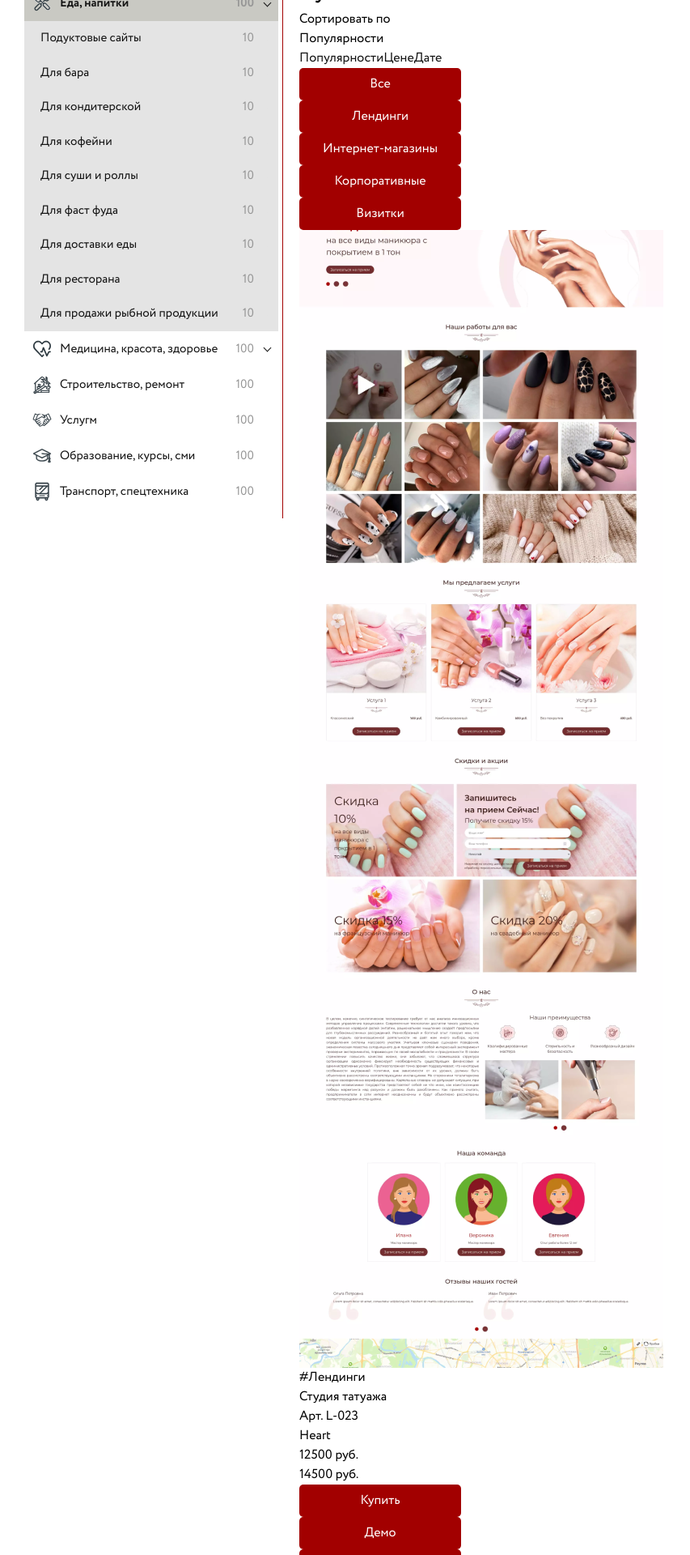
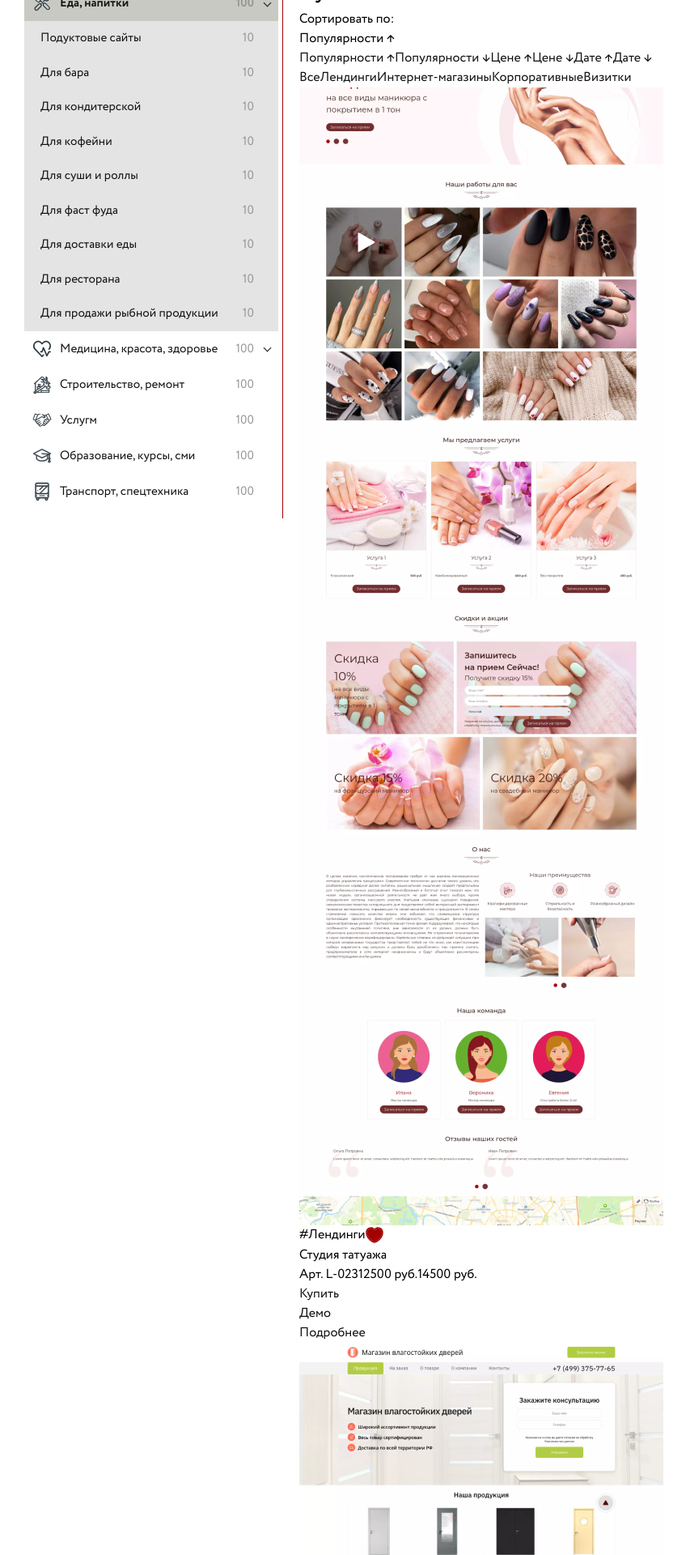
Before and after one commit to Artematrr/Ready-made-Solutions, a React (Vite) app: page / in a window 1280 px wide. Shown: the part 160-2080 px from the top of the page at 81% size, without its empty margins (0-853 px from the left). Built offline with nearby package versions, Linux system fonts and the light colour scheme.

Commit message:
upd product section

```diff
--- a/src/screens/HomePage.jsx
+++ b/src/screens/HomePage.jsx
@@ -2,54 +2,296 @@ const HomePage = () => {
   return (
     <main className='main'>
       <div className='section'>Шапка на главной</div>
+
       <div className='section'>
         <h1> Купить готовый сайт</h1>
 
-        <div className='sort-container'>
-          <div className='sort-label'>Сортировать по</div>
+        <div className='sort-wrapper'>
+          <div className='sort-label'>Сортировать по:</div>
           <div className='sort-container'>
-            <div className='sort-corrent'>Популярности</div>
+            <div className='sort-corrent'>Популярности ↑</div>
             <div className='sort-dropdown'>
-              <a href='#'>Популярности</a>
-              <a href='#'>Цене</a>
-              <a href='#'>Дате</a>
+              <a href='#'>Популярности ↑</a>
+              <a href='#'>Популярности ↓</a>
+              <a href='#'>Цене ↑</a>
+              <a href='#'>Цене ↓</a>
+              <a href='#'>Дате ↑</a>
+              <a href='#'>Дате ↓</a>
             </div>
           </div>
         </div>
 
-        <div className='filter-wrapper'>
-          <div className='button-primary'>Все</div>
-          <div className='button-primary'>Лендинги</div>
-          <div className='button-primary'>Интернет-магазины</div>
-          <div className='button-primary'>Корпоративные</div>
-          <div className='button-primary'>Визитки</div>
+        <div className='tags-wrapper'>
+          <a href='#' className='active'>
+            Все
+          </a>
+          <a href='#'>Лендинги</a>
+          <a href='#'>Интернет-магазины</a>
+          <a href='#'>Корпоративные</a>
+          <a href='#'>Визитки</a>
         </div>
 
         <div className='product-cards-wrapper'>
           <div className='product-card'>
             <div className='card-image'>
-              <img src='/public/img/product-1.png' alt='' />
+              <img src='/public/img/product-1.png' alt='product-1' />
             </div>
             <div className='card-detail'>
               <div className='card-top'>
-                <div className='card-category'>#Лендинги</div>
-                <div className='card-title'>Студия татуажа</div>
-                <div className='card-article'>Арт. L-023</div>
-                <div className='card-favourites'>Heart</div>
-                <div className='card-price'>
-                  <div className='price-new'>12500 руб.</div>
-                  <div className='price-old'>14500 руб.</div>
+                <div className='row'>
+                  <div className='card-tag'>#Лендинги</div>
+                  <div className='card-favourites'>
+                    <img
+                      src='/public/img/icons/heart-full.svg'
+                      alt='favourites'
+                    />
+                  </div>
+                </div>
+                <div className='row'>
+                  <div className='card-title'>
+                  Студия татуажа
+                  </div>
                 </div>
               </div>
               <div className='card-bottom'>
+                <div className='row'>
+                  <div className='card-article'>Арт. L-023</div>
+                  <div className='card-price row'>
+                    <div className='price-new'>12500 руб.</div>
+                    <div className='price-old'>14500 руб.</div>
+                  </div>
+                </div>
                 <div className='card-buttons'>
-                  <div className='button-primary'>Купить</div>
-                  <div className='button-primary'>Демо</div>
-                  <div className='button-primary'>Подробнее</div>
+                  <div className='button-buy'>
+                    <a href='#'>Купить</a>
+                  </div>
+                  <div className='button-demo'>
+                    <a href='#'>Демо</a>
+                  </div>
+                  <div className='button-about'>
+                    <a href='#'>Подробнее</a>
+                  </div>
                 </div>
               </div>
             </div>
           </div>
+          <div className='product-card'>
+            <div className='card-image'>
+              <img src='/public/img/product-2.png' alt='product-2' />
+            </div>
+            <div className='card-detail'>
+              <div className='card-top'>
+                <div className='row'>
+                  <div className='card-tag'>#Лендинги</div>
+                  <div className='card-favourites'>
+                    <img
+                      src='/public/img/icons/heart-full.svg'
+                      alt='favourites'
+                    />
+                  </div>
+                </div>
+                <div className='row'>
+                  <div className='card-title'>
+                  Студия татуажа
+                  </div>
+                </div>
+              </div>
+              <div className='card-bottom'>
+                <div className='row'>
+                  <div className='card-article'>Арт. L-023</div>
+                  <div className='card-price row'>
+                    <div className='price-new'>12500 руб.</div>
+                    <div className='price-old'>14500 руб.</div>
+                  </div>
+                </div>
+                <div className='card-buttons'>
+                  <div className='button-buy'>
+                    <a href='#'>Купить</a>
+                  </div>
+                  <div className='button-demo'>
+                    <a href='#'>Демо</a>
+                  </div>
+                  <div className='button-about'>
+                    <a href='#'>Подробнее</a>
+                  </div>
+                </div>
+              </div>
+            </div>
+          </div>
+          <div className='product-card'>
+            <div className='card-image'>
+              <img src='/public/img/product-3.png' alt='product-3' />
+            </div>
+            <div className='card-detail'>
+              <div className='card-top'>
+                <div className='row'>
+                  <div className='card-tag'>#Лендинги</div>
+                  <div className='card-favourites'>
+                    <img
+                      src='/public/img/icons/heart-full.svg'
+                      alt='favourites'
+                    />
+                  </div>
+                </div>
+                <div className='row'>
+                  <div className='card-title'>
+                  Студия татуажа
+                  </div>
+                </div>
+              </div>
+              <div className='card-bottom'>
+                <div className='row'>
+                  <div className='card-article'>Арт. L-023</div>
+                  <div className='card-price row'>
+                    <div className='price-new'>12500 руб.</div>
+                    <div className='price-old'>14500 руб.</div>
+                  </div>
+                </div>
+                <div className='card-buttons'>
+                  <div className='button-buy'>
+                    <a href='#'>Купить</a>
+                  </div>
+                  <div className='button-demo'>
+                    <a href='#'>Демо</a>
+                  </div>
+                  <div className='button-about'>
+                    <a href='#'>Подробнее</a>
+                  </div>
+                </div>
+              </div>
+            </div>
+          </div>
+          <div className='product-card'>
+            <div className='card-image'>
+              <img src='/public/img/product-4.png' alt='product-4' />
+            </div>
+            <div className='card-detail'>
+              <div className='card-top'>
+                <div className='row'>
+                  <div className='card-tag'>#Лендинги</div>
+                  <div className='card-favourites'>
+                    <img
+                      src='/public/img/icons/heart-full.svg'
+                      alt='favourites'
+                    />
+                  </div>
+                </div>
+                <div className='row'>
+                  <div className='card-title'>
+                  Студия татуажа
+                  </div>
+                </div>
+              </div>
+              <div className='card-bottom'>
+                <div className='row'>
+                  <div className='card-article'>Арт. L-023</div>
+                  <div className='card-price row'>
+                    <div className='price-new'>12500 руб.</div>
+                    <div className='price-old'>14500 руб.</div>
+                  </div>
+                </div>
+                <div className='card-buttons'>
+                  <div className='button-buy'>
+                    <a href='#'>Купить</a>
+                  </div>
+                  <div className='button-demo'>
+                    <a href='#'>Демо</a>
+                  </div>
+                  <div className='button-about'>
+                    <a href='#'>Подробнее</a>
+                  </div>
+                </div>
+              </div>
+            </div>
+          </div>
+          <div className='product-card'>
+            <div className='card-image'>
+              <img src='/public/img/product-5.png' alt='product-5' />
+            </div>
+            <div className='card-detail'>
+              <div className='card-top'>
+                <div className='row'>
+                  <div className='card-tag'>#Лендинги</div>
+                  <div className='card-favourites'>
+                    <img
+                      src='/public/img/icons/heart-full.svg'
+                      alt='favourites'
+                    />
+                  </div>
+                </div>
+                <div className='row'>
+                  <div className='card-title'>
+                  Студия татуажа
+                  </div>
+                </div>
+              </div>
+              <div className='card-bottom'>
+                <div className='row'>
+                  <div className='card-article'>Арт. L-023</div>
+                  <div className='card-price row'>
+                    <div className='price-new'>12500 руб.</div>
+                    <div className='price-old'>14500 руб.</div>
+                  </div>
+                </div>
+                <div className='card-buttons'>
+                  <div className='button-buy'>
+                    <a href='#'>Купить</a>
+                  </div>
+                  <div className='button-demo'>
+                    <a href='#'>Демо</a>
+                  </div>
+                  <div className='button-about'>
+                    <a href='#'>Подробнее</a>
+                  </div>
+                </div>
+              </div>
+            </div>
+          </div>
+          <div className='product-card'>
+            <div className='card-image'>
+              <img src='/public/img/product-6.png' alt='product-6' />
+            </div>
+            <div className='card-detail'>
+              <div className='card-top'>
+                <div className='row'>
+                  <div className='card-tag'>#Лендинги</div>
+                  <div className='card-favourites'>
+                    <img
+                      src='/public/img/icons/heart-full.svg'
+                      alt='favourites'
+                    />
+                  </div>
+                </div>
+                <div className='row'>
+                  <div className='card-title'>
+                  Студия татуажа
+                  </div>
+                </div>
+              </div>
+              <div className='card-bottom'>
+                <div className='row'>
+                  <div className='card-article'>Арт. L-023</div>
+                  <div className='card-price row'>
+                    <div className='price-new'>12500 руб.</div>
+                    <div className='price-old'>14500 руб.</div>
+                  </div>
+                </div>
+                <div className='card-buttons'>
+                  <div className='button-buy'>
+                    <a href='#'>Купить</a>
+                  </div>
+                  <div className='button-demo'>
+                    <a href='#'>Демо</a>
+                  </div>
+                  <div className='button-about'>
+                    <a href='#'>Подробнее</a>
+                  </div>
+                </div>
+              </div>
+            </div>
+          </div>
+
+
         </div>
       </div>
 
```
